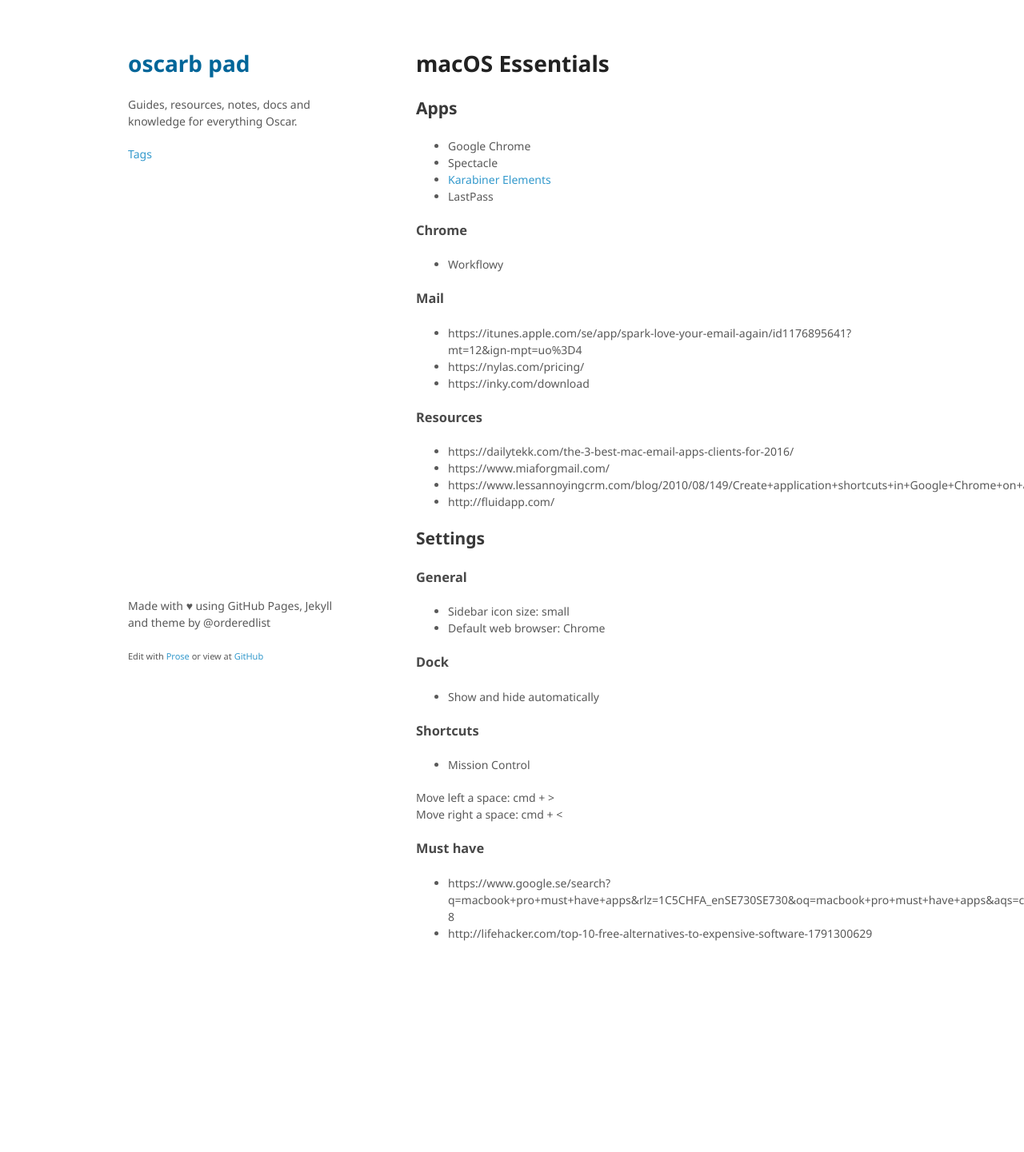
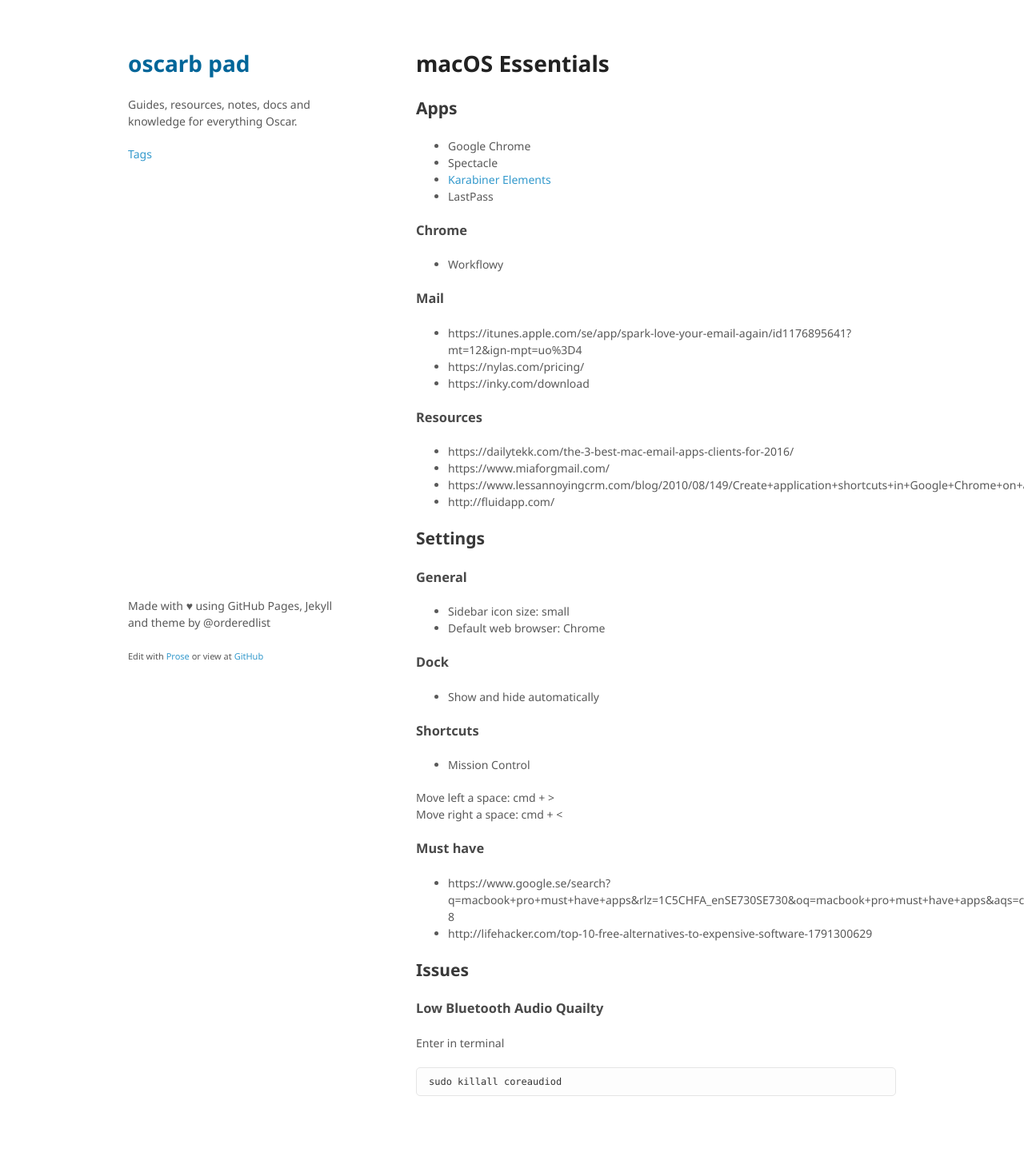
Before and after one commit to oscarb/pad, a Jekyll site: the page built from _docs/macos-essentials.md, in a window 1280 px wide. Shown: the whole page at 80% size. Built offline with Jekyll 4.4.1, drawn with Linux system fonts in a browser that asks for light colours; some web fonts are replaced; before the commit the page ends 1248 px from its top, so only the background shows below that.

Commit message:
Update macos-essentials.md

```diff
--- a/_docs/macos-essentials.md
+++ b/_docs/macos-essentials.md
@@ -49,3 +49,11 @@ Move right a space: cmd + <
 ### Must have
 - https://www.google.se/search?q=macbook+pro+must+have+apps&rlz=1C5CHFA_enSE730SE730&oq=macbook+pro+must+have+apps&aqs=chrome..69i57j0l5.8933j0j4&sourceid=chrome&ie=UTF-8
 - http://lifehacker.com/top-10-free-alternatives-to-expensive-software-1791300629
+
+## Issues
+
+### Low Bluetooth Audio Quailty
+
+Enter in terminal
+
+    sudo killall coreaudiod
```
